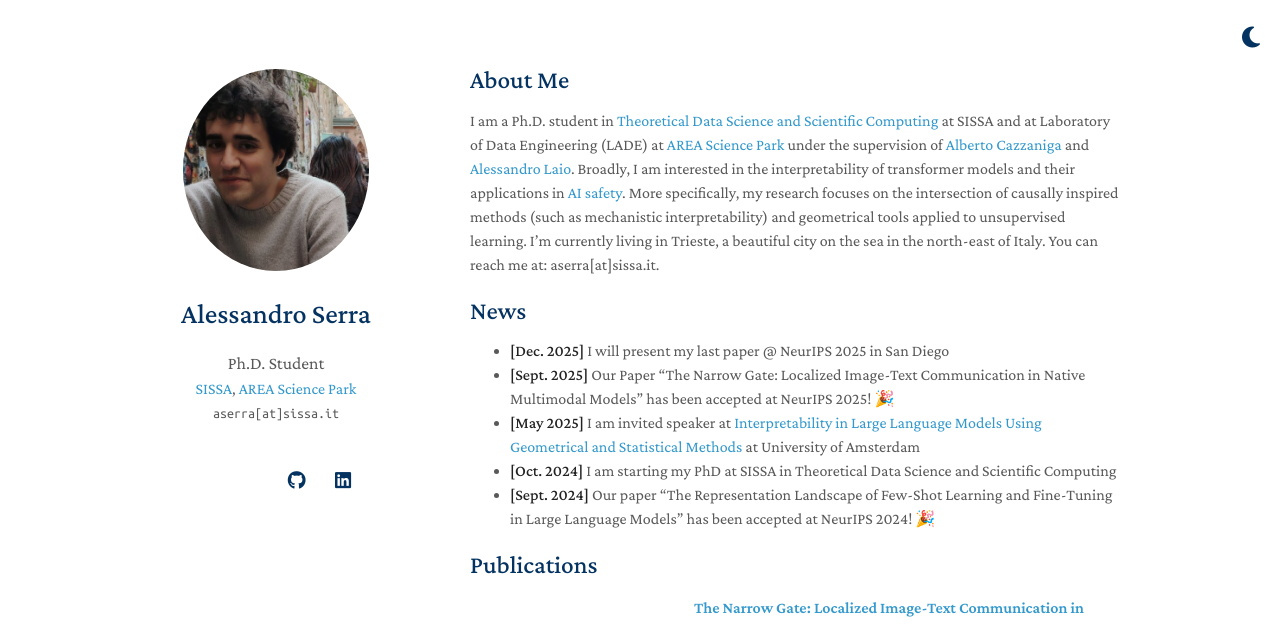
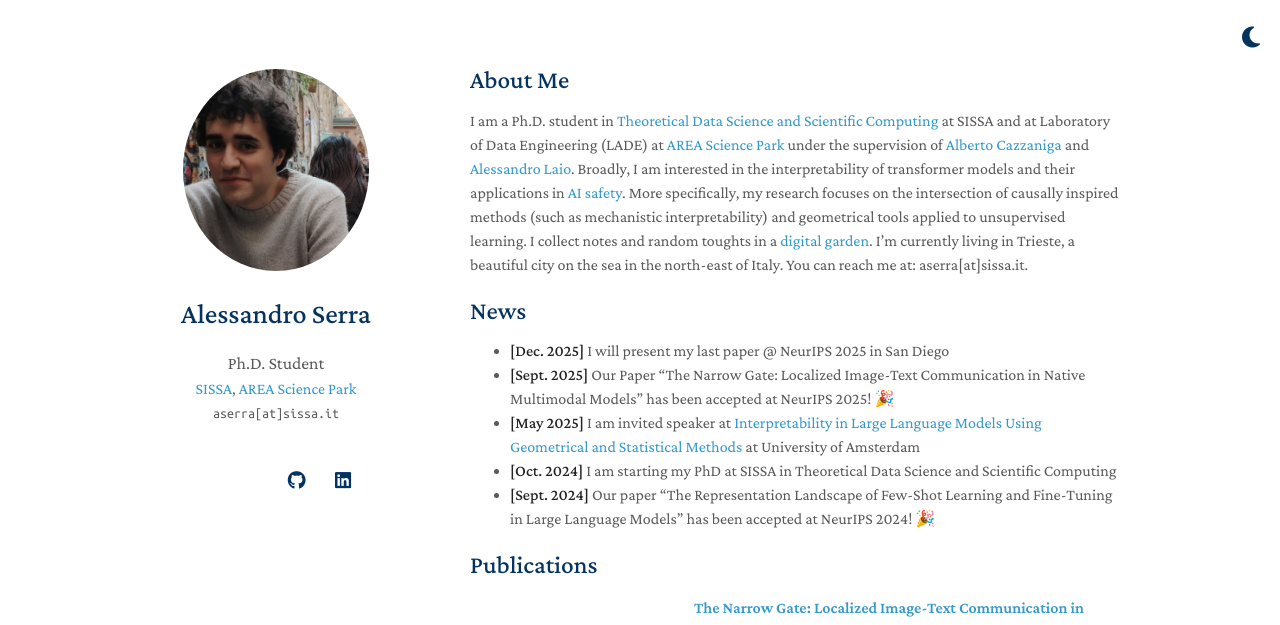
Before and after one commit to alexserra98/alexserra98.github.io, a Jekyll site: the page built from index.md, in a window 1280 px wide and 1158 px high, cut to the strip 0-625 px from the top of the window. Built offline with Jekyll 4.4.1, drawn with Linux system fonts in a browser that asks for light colours; a style sheet for code colours, icons or effects is not loaded.

Commit message:
added_blog

```diff
--- a/index.md
+++ b/index.md
@@ -4,7 +4,7 @@ layout: homepage
 
 ## About Me
 
-I am a Ph.D. student in [Theoretical Data Science and Scientific Computing](https://datascience.sissa.it/taught-phd-modules) at SISSA and at Laboratory of Data Engineering (LADE) at [AREA Science Park](https://www.areasciencepark.it/en/research-infrastructures/data-engineering-lade/) under the supervision of [Alberto Cazzaniga](https://area-rit.gitlab.io/lade/alberto.cazzaniga/) and [Alessandro Laio](https://people.sissa.it/~laio/). Broadly, I am interested in the interpretability of transformer models and their applications in [AI safety](https://www.anthropic.com/news/core-views-on-ai-safety#:~:text=Alignment%20Science%3A,and%20alignment%20capabilities.). More specifically, my research focuses on the intersection of causally inspired methods (such as mechanistic interpretability) and geometrical tools applied to unsupervised learning.
+I am a Ph.D. student in [Theoretical Data Science and Scientific Computing](https://datascience.sissa.it/taught-phd-modules) at SISSA and at Laboratory of Data Engineering (LADE) at [AREA Science Park](https://www.areasciencepark.it/en/research-infrastructures/data-engineering-lade/) under the supervision of [Alberto Cazzaniga](https://area-rit.gitlab.io/lade/alberto.cazzaniga/) and [Alessandro Laio](https://people.sissa.it/~laio/). Broadly, I am interested in the interpretability of transformer models and their applications in [AI safety](https://www.anthropic.com/news/core-views-on-ai-safety#:~:text=Alignment%20Science%3A,and%20alignment%20capabilities.). More specifically, my research focuses on the intersection of causally inspired methods (such as mechanistic interpretability) and geometrical tools applied to unsupervised learning. I collect notes and random toughts in a [digital garden](https://alexserra98.github.io/digital_garden/).
 I’m currently living in Trieste, a beautiful city on the sea in the north-east of Italy.
 You can reach me at: aserra[at]sissa.it.
 
```
